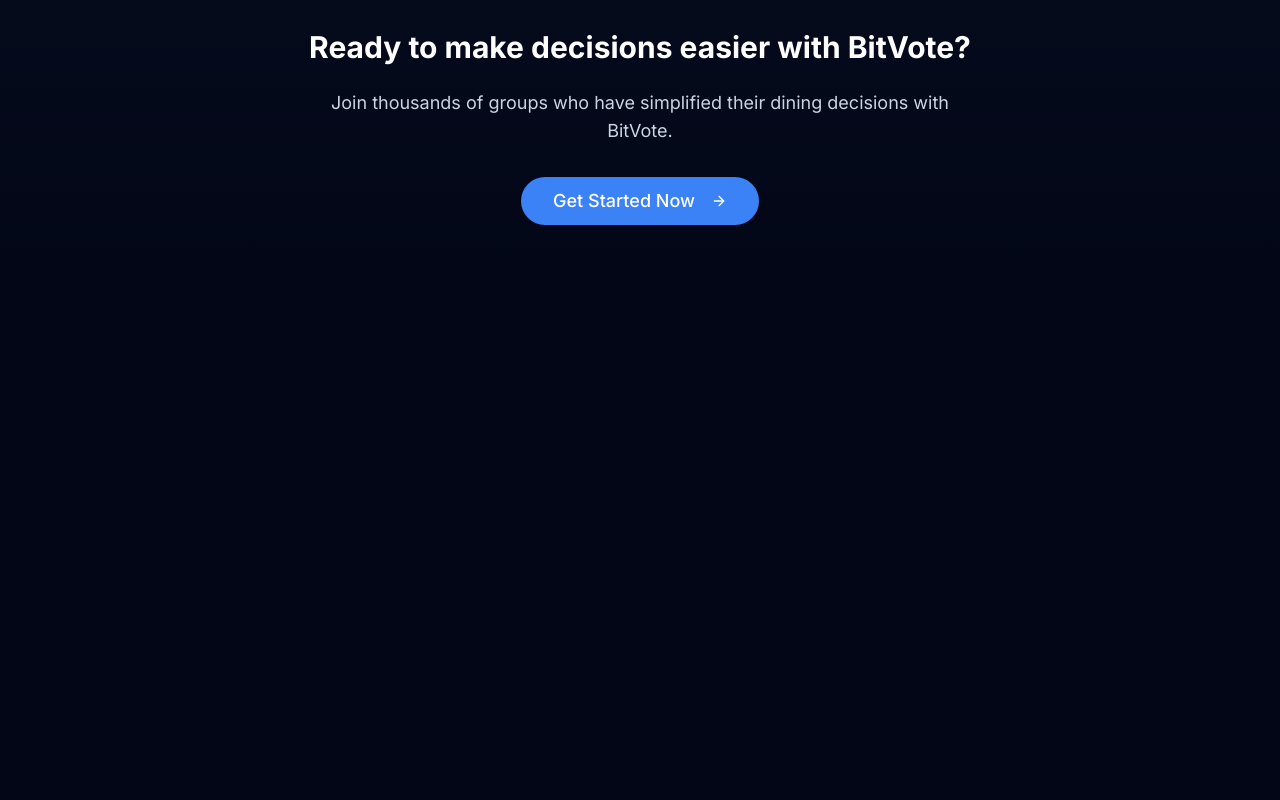
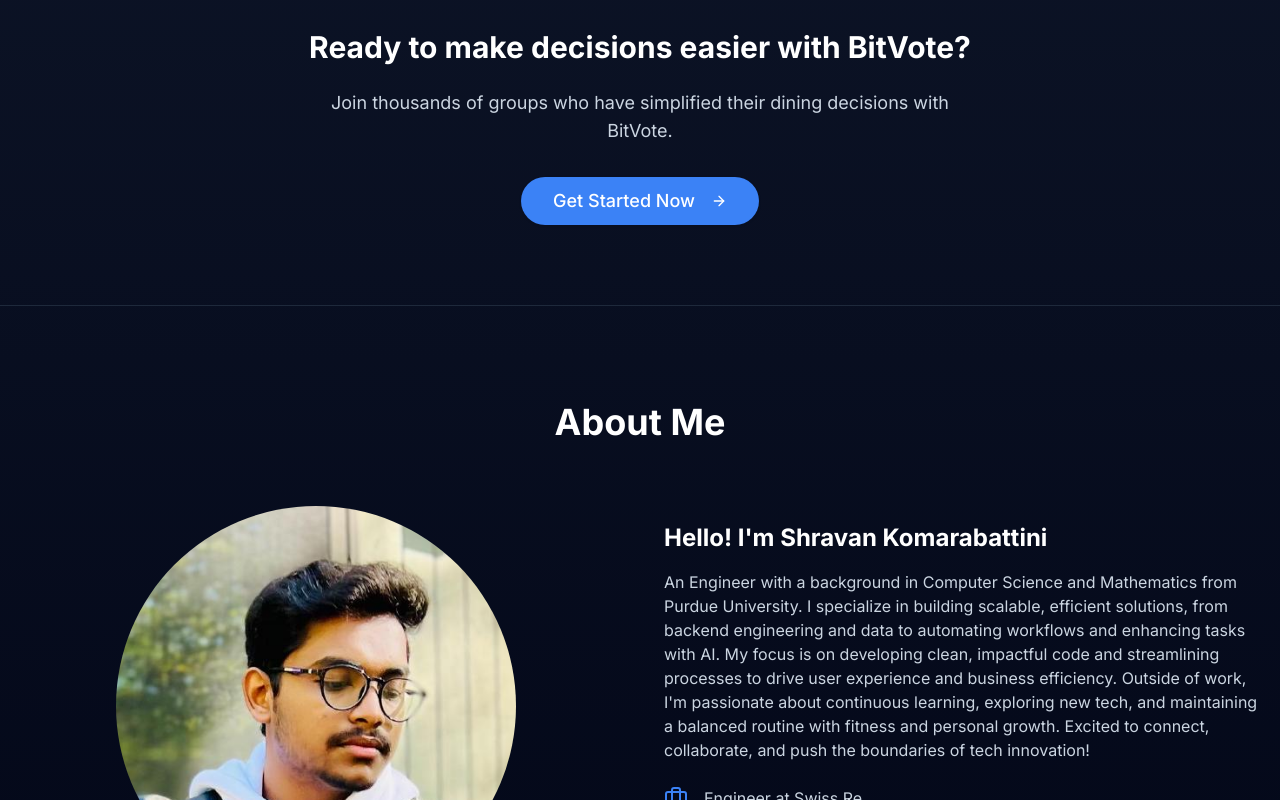
Before and after one commit to Shravankb301/BiteVote, a Next.js app: page / in a window 1280 px wide. Shown: the part 2000-2800 px from the top of the page. Before the commit the page ends 2305 px from the top, so only its background shows below. Built offline with nearby package versions, Linux system fonts and the light colour scheme.

Commit message:
added about me

```diff
--- a/app/layout.tsx
+++ b/app/layout.tsx
@@ -16,9 +16,8 @@
   description: 'Decide where to eat with your team',
   viewport: 'width=device-width, initial-scale=1, maximum-scale=1, user-scalable=0, viewport-fit=cover',
   themeColor: '#1e1b4b',
-  appleWebAppCapable: 'yes',
   formatDetection: {
-    telephone: 'no',
+    telephone: false,
   },
 }
 
--- a/app/split-bill/page.tsx
+++ b/app/split-bill/page.tsx
@@ -18,12 +18,6 @@
   DialogTitle,
   DialogDescription,
 } from "@/components/ui/dialog"
-import {
-  Tooltip,
-  TooltipContent,
-  TooltipProvider,
-  TooltipTrigger,
-} from "@/components/ui/tooltip"
 
 export default function SplitBillPage() {
   const [totalAmount, setTotalAmount] = useState('')
@@ -47,11 +41,11 @@
   const qrCodeRef = useRef<HTMLDivElement>(null)
   const [copied, setCopied] = useState(false)
   const [showDistributeButton, setShowDistributeButton] = useState(false)
-  const [canShare, setCanShare] = useState(false)
 
   useEffect(() => {
-    // Check if sharing is available
-    setCanShare(typeof navigator !== 'undefined' && !!navigator.share)
+    if (typeof navigator.share !== 'undefined') {
+      console.log('Web Share API is supported')
+    }
   }, [])
 
   const customSplitTotal = useMemo(() => {
@@ -72,12 +66,14 @@
     setShowDistributeButton(shouldShowDistribute)
   }, [isCustomSplit, totalAmount, customSplits, remainingAmount]);
 
-  const addPerson = () => {
-    // Allow adding a new person at any time
-    setCustomSplits([
-      ...customSplits,
-      { name: '', amount: '' }
-    ])
+  const handleCustomSplitChange = (index: number, field: 'name' | 'amount', value: string) => {
+    const newSplits = [...customSplits]
+    newSplits[index] = { ...newSplits[index], [field]: value }
+    setCustomSplits(newSplits)
+  }
+
+  const handleAddPerson = () => {
+    setCustomSplits([...customSplits, { name: '', amount: '' }])
   }
 
   const removePerson = (index: number) => {
@@ -92,31 +88,6 @@
     newSplits[index].amount = amount;
     setCustomSplits(newSplits);
   };
-
-  // Add this function to check if a split amount is valid
-  const getSplitValidationStatus = (amount: string) => {
-    if (!amount) return null
-    const numAmount = parseFloat(amount)
-    if (isNaN(numAmount)) return null
-
-    const equalSplit = parseFloat(totalAmount) / customSplits.length
-
-    if (numAmount > parseFloat(totalAmount)) {
-      return {
-        status: 'error',
-        message: `Amount exceeds total bill by ${formatCurrency(numAmount - parseFloat(totalAmount))}`
-      }
-    }
-
-    if (numAmount > equalSplit) {
-      return {
-        status: 'warning',
-        message: `Amount is higher than equal split (${formatCurrency(equalSplit)})`
-      }
-    }
-
-    return null
-  }
 
   // Move the validation status check to a separate function
   const getOverallValidationStatus = () => {
@@ -457,7 +428,7 @@
                   ))}
 
                   <Button
-                    onClick={addPerson}
+                    onClick={handleAddPerson}
                     variant="outline"
                     className="w-full border-dashed border-slate-700 text-slate-400 hover:text-white"
                   >
--- a/components/LandingPage.tsx
+++ b/components/LandingPage.tsx
@@ -6,8 +6,11 @@
 import { Input } from "@/components/ui/input"
 import { Label } from "@/components/ui/label"
 import { Badge } from "./ui/badge"
-import { ArrowRight, Clock, Check, X, Sparkles, Pizza, Utensils } from 'lucide-react'
+import { ArrowRight, Clock, Check, X, Sparkles, Pizza, Utensils, Briefcase, GraduationCap, User, Twitter, Linkedin, PhoneCall } from 'lucide-react'
+import { LucideGithub } from 'lucide-react'
 import { motion } from "framer-motion"
+import Image from 'next/image'
+import Link from 'next/link'
 import {
   Dialog,
   DialogContent,
@@ -424,6 +427,9 @@
               </Button>
             </div>
           </section>
+
+          {/* About Me Section */}
+          <AboutMeSection />
         </div>
       </div>
 
@@ -534,3 +540,105 @@
   "Our algorithm considers everyone's preferences fairly",
   "Clear winner selection without endless discussion"
 ]
+
+function AboutMeSection() {
+  return (
+    <section id="about-me" className="relative py-24 border-t border-slate-800">
+      <div className="container mx-auto px-4">
+        <motion.h2
+          initial={{ opacity: 0, y: 20 }}
+          whileInView={{ opacity: 1, y: 0 }}
+          transition={{ duration: 0.5 }}
+          className="text-3xl md:text-4xl font-bold text-center text-white mb-16"
+        >
+          About Me
+        </motion.h2>
+        <div className="grid md:grid-cols-2 gap-12 items-center">
+          <motion.div
+            initial={{ opacity: 0, x: -50 }}
+            whileInView={{ opacity: 1, x: 0 }}
+            transition={{ duration: 0.5 }}
+            viewport={{ once: true }}
+          >
+            <Image
+              src="/58829827.jpeg"
+              width={400}
+              height={400}
+              alt="Shravan Komarabattini"
+              className="rounded-full mx-auto"
+            />
+          </motion.div>
+          <motion.div
+            initial={{ opacity: 0, x: 50 }}
+            whileInView={{ opacity: 1, x: 0 }}
+            transition={{ duration: 0.5 }}
+            viewport={{ once: true }}
+          >
+            <h3 className="text-2xl font-bold text-white mb-4">Hello! I&apos;m Shravan Komarabattini</h3>
+            <p className="text-slate-300 mb-6">
+              An Engineer with a background in Computer Science and Mathematics from Purdue University. I specialize in building scalable, efficient solutions, from backend engineering and data to automating workflows and enhancing tasks with AI. My focus is on developing clean, impactful code and streamlining processes to drive user experience and business efficiency.
+
+              Outside of work, I'm passionate about continuous learning, exploring new tech, and maintaining a balanced routine with fitness and personal growth. Excited to connect, collaborate, and push the boundaries of tech innovation!
+            </p>
+            <div className="space-y-4">
+              <div className="flex items-center space-x-4">
+                <Briefcase className="text-blue-500 w-6 h-6" />
+                <span className="text-slate-300">Engineer at Swiss Re</span>
+              </div>
+              <div className="flex items-center space-x-4">
+                <GraduationCap className="text-blue-500 w-6 h-6" />
+                <span className="text-slate-300">BS in Computer Science & Mathematics, Purdue University</span>
+              </div>
+              <div className="flex items-center space-x-4">
+                <User className="text-blue-500 w-6 h-6" />
+                <span className="text-slate-300">Engineering, Product & AI Enthusiast</span>
+              </div>
+            </div>
+          </motion.div>
+        </div>
+        <motion.div
+          className="mt-12 text-center"
+          initial={{ opacity: 0, y: 20 }}
+          whileInView={{ opacity: 1, y: 0 }}
+          transition={{ duration: 0.5 }}
+          viewport={{ once: true }}
+        >
+          <div className="flex flex-wrap justify-center gap-4">
+            <Link href="https://x.com/shravankb301" target="_blank" rel="noopener noreferrer">
+              <Button
+                className="bg-gradient-to-r from-blue-500 to-purple-500 hover:from-blue-600 hover:to-purple-600 text-white px-6 py-5 text-base rounded-full group shadow-lg shadow-purple-500/25"
+              >
+                <Twitter className="mr-2 h-5 w-5" />
+                Follow on X
+              </Button>
+            </Link>
+            <Link href="https://www.linkedin.com/in/shravan-komarabattini/" target="_blank" rel="noopener noreferrer">
+              <Button
+                className="bg-gradient-to-r from-blue-500 to-purple-500 hover:from-blue-600 hover:to-purple-600 text-white px-6 py-5 text-base rounded-full group shadow-lg shadow-purple-500/25"
+              >
+                <Linkedin className="mr-2 h-5 w-5" />
+                Connect on LinkedIn
+              </Button>
+            </Link>
+            <Link href="https://github.com/Shravankb301" target="_blank" rel="noopener noreferrer">
+              <Button
+                className="bg-gradient-to-r from-blue-500 to-purple-500 hover:from-blue-600 hover:to-purple-600 text-white px-6 py-5 text-base rounded-full group shadow-lg shadow-purple-500/25"
+              >
+                <LucideGithub className="mr-2 h-5 w-5" />
+                Check out Github
+              </Button>
+            </Link>
+            <Link href="https://calendly.com/shravankb/1-1" target="_blank" rel="noopener noreferrer">
+              <Button
+                className="bg-gradient-to-r from-blue-500 to-purple-500 hover:from-blue-600 hover:to-purple-600 text-white px-6 py-5 text-base rounded-full group shadow-lg shadow-purple-500/25"
+              >
+                <PhoneCall className="mr-2 h-5 w-5" />
+                Schedule a call
+              </Button>
+            </Link>
+          </div>
+        </motion.div>
+      </div>
+    </section>
+  )
+}
```
Also changed, not shown: public/58829827.jpeg (added).
